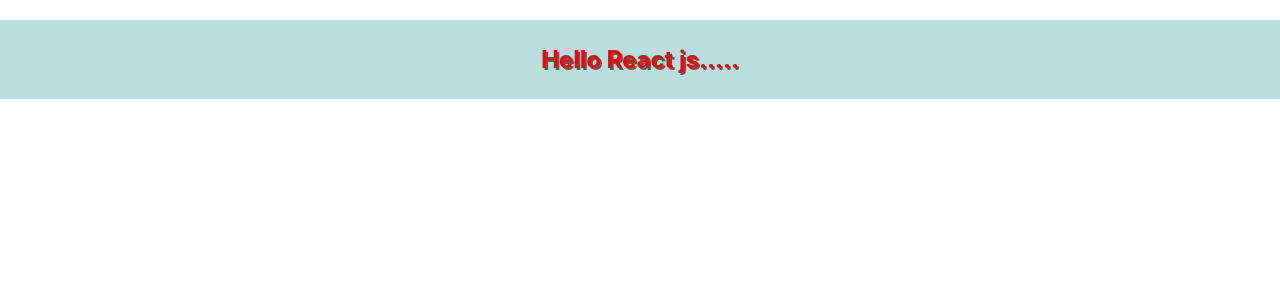
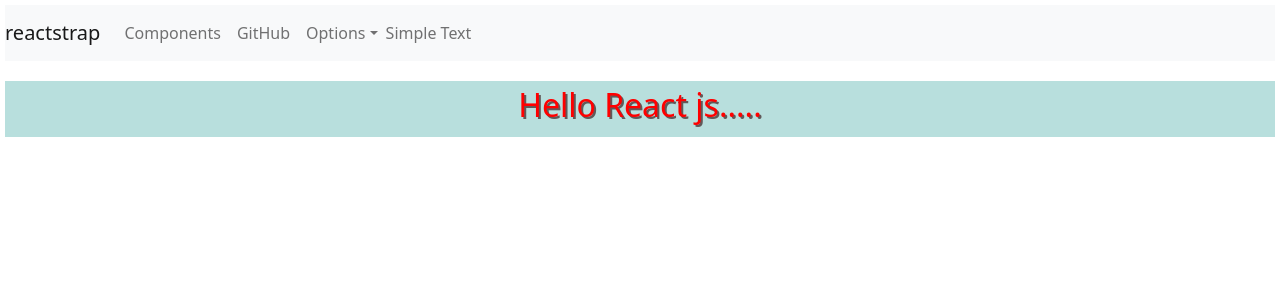
Before and after one commit to yunus9175/sample, a React (Create React App) app: page / in a window 1280 px wide. Shown: the top 300 px of the page. Built offline with nearby package versions, Linux system fonts and the light colour scheme.

Commit message:
add navbar

```diff
--- a/package.json
+++ b/package.json
@@ -6,9 +6,11 @@
     "@testing-library/jest-dom": "^5.14.1",
     "@testing-library/react": "^11.2.7",
     "@testing-library/user-event": "^12.8.3",
+    "bootstrap": "^5.1.0",
     "react": "^17.0.2",
     "react-dom": "^17.0.2",
     "react-scripts": "4.0.3",
+    "reactstrap": "^8.9.0",
     "web-vitals": "^1.1.2"
   },
   "scripts": {
--- a/src/App.js
+++ b/src/App.js
@@ -1,10 +1,13 @@
 import './App.css';
-
+import Navbar from './components/Navbar';
+import 'bootstrap/dist/css/bootstrap.min.css';
 function App() {
   return (
-    <div className="App">
-      <h2>Hello React js.....</h2>
-
+    <div style={{ padding: 5 }}>
+      <Navbar />
+      <div className="App">
+        <h2>Hello React js.....</h2>
+      </div>
     </div>
   );
 }
--- /dev/null
+++ b/src/components/Navbar.js
@@ -0,0 +1,56 @@
+import React, { useState } from 'react';
+import {
+  Collapse,
+  Navbar,
+  NavbarToggler,
+  NavbarBrand,
+  Nav,
+  NavItem,
+  NavLink,
+  UncontrolledDropdown,
+  DropdownToggle,
+  DropdownMenu,
+  DropdownItem,
+  NavbarText,
+} from 'reactstrap';
+
+const Example = (props) => {
+  const [isOpen, setIsOpen] = useState(false);
+
+  const toggle = () => setIsOpen(!isOpen);
+
+  return (
+    <div>
+      <Navbar color="light" light expand="md">
+        <NavbarBrand href="/">reactstrap</NavbarBrand>
+        <NavbarToggler onClick={toggle} />
+        <Collapse isOpen={isOpen} navbar>
+          <Nav className="mr-auto" navbar>
+            <NavItem>
+              <NavLink href="/components/">Components</NavLink>
+            </NavItem>
+            <NavItem>
+              <NavLink href="https://github.com/reactstrap/reactstrap">
+                GitHub
+              </NavLink>
+            </NavItem>
+            <UncontrolledDropdown nav inNavbar>
+              <DropdownToggle nav caret>
+                Options
+              </DropdownToggle>
+              <DropdownMenu right>
+                <DropdownItem>Option 1</DropdownItem>
+                <DropdownItem>Option 2</DropdownItem>
+                <DropdownItem divider />
+                <DropdownItem>Reset</DropdownItem>
+              </DropdownMenu>
+            </UncontrolledDropdown>
+          </Nav>
+          <NavbarText>Simple Text</NavbarText>
+        </Collapse>
+      </Navbar>
+    </div>
+  );
+};
+
+export default Example;
```
Also changed, not shown: 1 other file (tests, documents, lock files or other folders).
